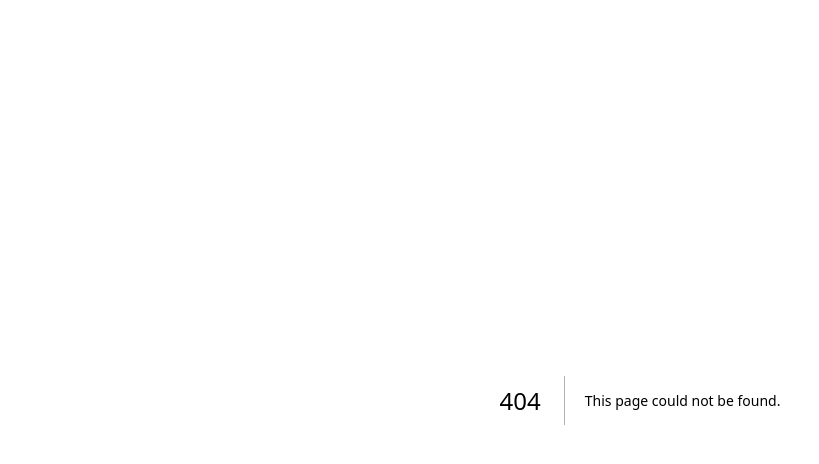
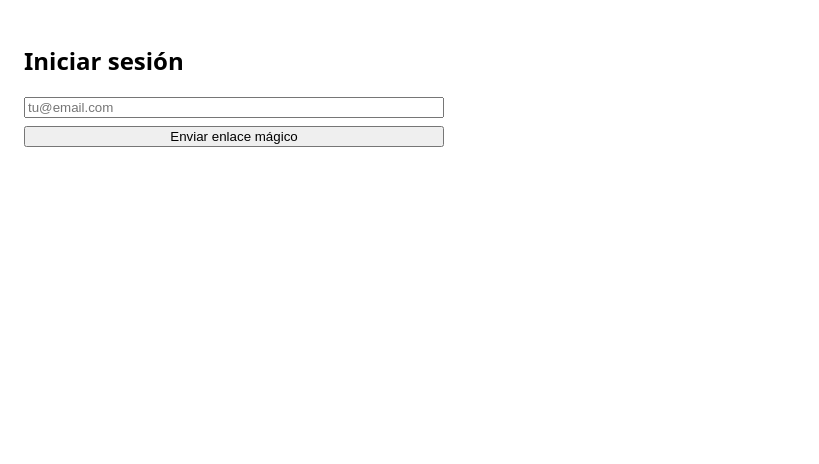
Before and after one commit to gari-app/gari-mvp, a Next.js app: page /login in a window 1280 px wide. Before the commit this address had no page. Shown: the top 464 px of the page, without its empty margins (0-819 px from the left). Built offline with nearby package versions, Linux system fonts and the light colour scheme.

Commit message:
Create page.tsx

```diff
--- /dev/null
+++ b/app/login/page.tsx
@@ -0,0 +1,29 @@
+'use client'
+import { useState } from 'react'
+import { createClientBrowser } from '@/lib/supabase'
+
+export default function LoginPage() {
+  const [email, setEmail] = useState('')
+  const [sent, setSent] = useState(false)
+
+  return (
+    <main style={{padding:24, maxWidth:420}}>
+      <h2>Iniciar sesión</h2>
+      {sent ? (
+        <p>Enviado a {email}</p>
+      ) : (
+        <div style={{display:'grid', gap:8}}>
+          <input
+            type="email"
+            placeholder="tu@email.com"
+            value={email}
+            onChange={e=>setEmail(e.target.value)}
+          />
+          <button onClick={()=>setSent(true)}>
+            Enviar enlace mágico
+          </button>
+        </div>
+      )}
+    </main>
+  )
+}
```
